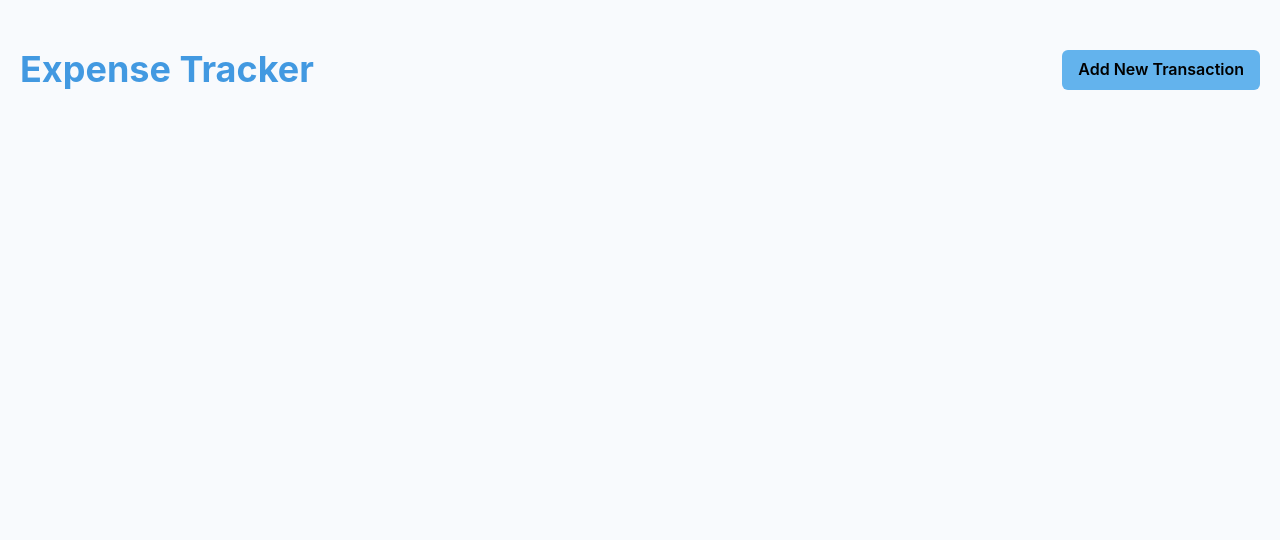
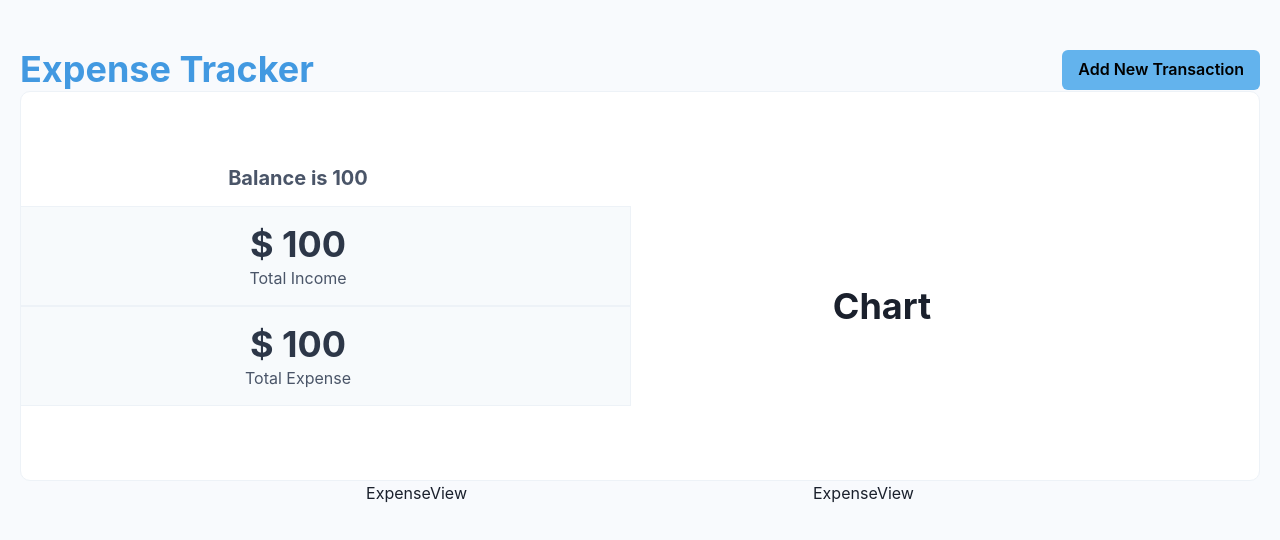
Before and after one commit to Valerian-Touzard/expense-tracker, a React (Create React App) app: page / in a window 1280 px wide. Shown: the top 540 px of the page. Built offline with nearby package versions, Linux system fonts and the light colour scheme.

Commit message:
style: Ajout du css + la structure de notre application

```diff
--- /dev/null
+++ b/src/components/expense-view/index.tsx
@@ -0,0 +1,9 @@
+import React from 'react'
+
+const ExpenseView = () => {
+  return (
+    <div>ExpenseView</div>
+  )
+}
+
+export default ExpenseView
--- a/src/components/main/index.tsx
+++ b/src/components/main/index.tsx
@@ -1,5 +1,7 @@
 import { Button, Flex, Heading } from "@chakra-ui/react";
 import React from "react";
+import Summary from "../summary";
+import ExpenseView from "../expense-view";
 
 const Main = () => {
   return (
@@ -17,8 +19,15 @@ const Main = () => {
           </Button>
         </Flex>
       </Flex>
-      <Flex>
-
+      <Summary />
+      <Flex
+        w="full"
+        alignItems={"flex-start"}
+        justifyContent={"space-evenly"}
+        flexDirection={["column", "column", "column", "row", "row"]}
+      >
+        <ExpenseView />
+        <ExpenseView />
       </Flex>
     </Flex>
   );
--- /dev/null
+++ b/src/components/summary/index.tsx
@@ -0,0 +1,60 @@
+import { Box, Flex, Heading, Text } from "@chakra-ui/react";
+import React from "react";
+
+const Summary = () => {
+  return (
+    <Box
+      p="6"
+      border={"1px solid"}
+      borderColor={"gray.100"}
+      overflow={"hidden"}
+      borderRadius={"10"}
+      background={"white"}
+      display={"flex"}
+    >
+      <Flex
+        w="full"
+        justifyContent={"center"}
+        alignItems={"center"}
+        flexDirection={{
+          base: "column",
+          sm: "column",
+          md: "column",
+          lg: "row",
+          xl: "row",
+        }}
+      >
+        <Flex
+          flex={1}
+          w={"full"}
+          flexDirection={"column"}
+          alignItems={"center"}
+          justifyContent={"space-evenly"}
+          ml={"-20"}
+          mr={"2"}
+        >
+          <Heading size={"md"} mb={"4"} color={"gray.600"}>
+            Balance is 100
+          </Heading>
+          <Flex justifyContent={'space-evenly'} alignItems={'center'} bg={'gray.50'} w="full" h='100px' border={'1px solid'} borderColor={'gray.100'}>
+            <Flex flexDirection={'column'}>
+                <Heading color={'gray.700'}>$ 100</Heading>
+                <Text color={'gray.600'}>Total Income</Text>
+            </Flex>
+          </Flex>
+          <Flex justifyContent={'space-evenly'} alignItems={'center'} bg={'gray.50'} w="full" h='100px' border={'1px solid'} borderColor={'gray.100'}>
+            <Flex flexDirection={'column'}>
+                <Heading color={'gray.700'}>$ 100</Heading>
+                <Text color={'gray.600'}>Total Expense</Text>
+            </Flex>
+          </Flex>
+        </Flex>
+        <Box flex={1} mt={'10'} ml={'-90px'} mr={'5'} width={'300px'} height={'300px'} display={'flex'} alignItems={'center'} justifyContent={'center'}>
+            <Heading>Chart</Heading>
+        </Box>
+      </Flex>
+    </Box>
+  );
+};
+
+export default Summary;
```
